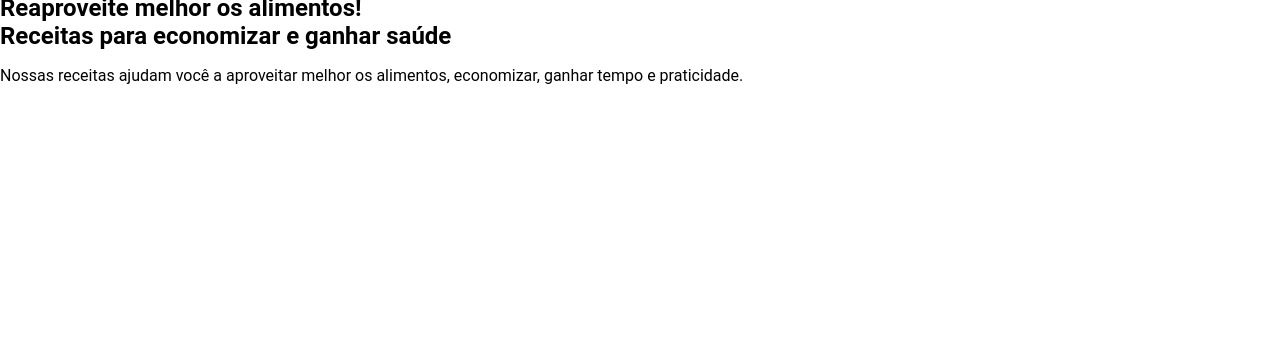
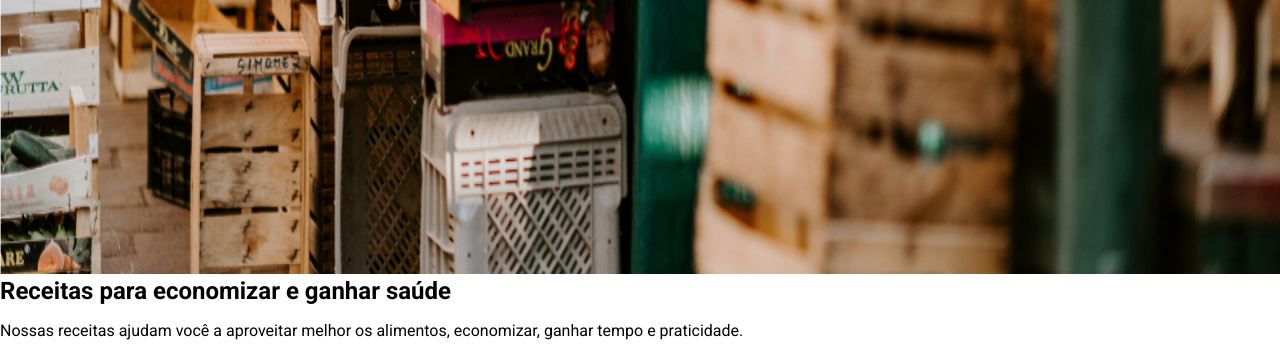
Before and after one commit to LetMzDev/0014--Site-Receitas, a plain HTML site: page index.html in a window 1280 px wide. Shown: the part 526-882 px from the top of the page. Before the commit the page ends 800 px from the top, so only its background shows below. Drawn offline with Linux system fonts and the light colour scheme.

Commit message:
9. Banner estilizado

```diff
--- a/assets/css/banner/banner-imagem.css
+++ b/assets/css/banner/banner-imagem.css
@@ -0,0 +1,5 @@
+.banner__imagem
+{
+	height: calc(100vh - 72px); /* Desconsiderar a altura do header */
+	width: 100%;
+}
--- a/assets/css/banner/banner-titulo.css
+++ b/assets/css/banner/banner-titulo.css
@@ -0,0 +1,13 @@
+.banner__titulo
+{
+	font-family: Pacifico, curvise;
+	color: #fdfdfd;
+	font-size: 5.0625rem;
+	position: absolute;
+	left: 50%;
+	top: 50%;
+	text-align: center;
+	text-shadow: 0 4px 4px rgba(0, 0, 0, 0.75);
+	transform: translate(-50%, -50%);
+	width: 100%;
+}
--- a/assets/css/banner/banner.css
+++ b/assets/css/banner/banner.css
@@ -0,0 +1,4 @@
+.banner
+{
+	position: relative;
+}
--- a/index.html
+++ b/index.html
@@ -6,6 +6,8 @@
 	<meta name = "viewport" content = "width=device-width, initial-scale=1.0">
 
 	<title>Fruta & Fruto</title>
+
+	<link href="https://fonts.googleapis.com/css?family=Pacifico|Roboto:100,300,400,500,700,900" rel="stylesheet" />
 
 	<link rel = "stylesheet" href = "./assets/css/normalize.css">
 	<link rel = "stylesheet" href = "./assets/css/reset.css">
```
